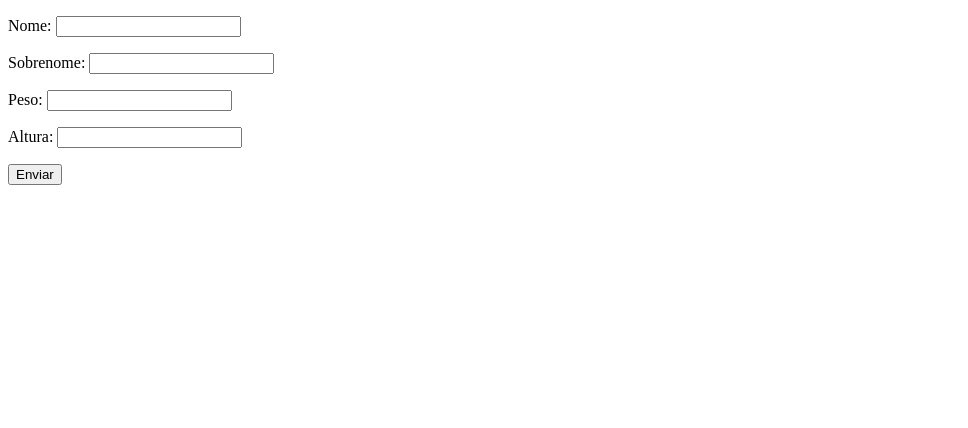
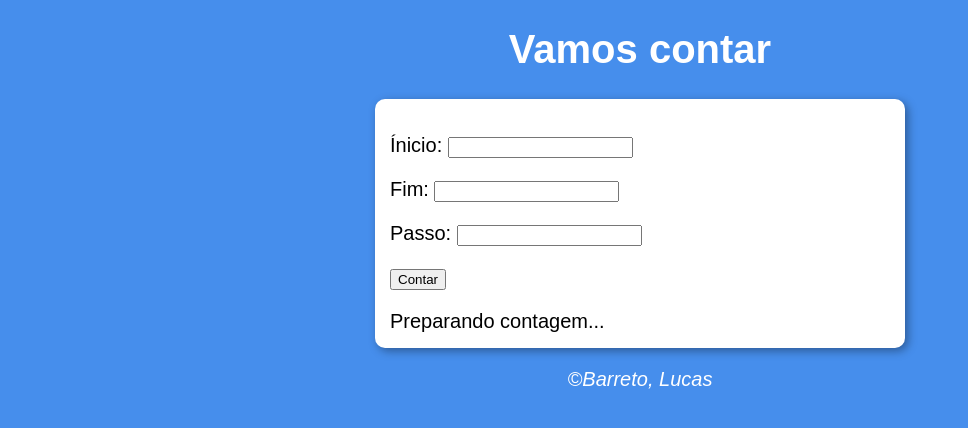
Before and after one commit to B1linha/ADS---Mackenzie, a plain HTML site: page JAVASCRIPT/Site Contador/index.html in a window 1280 px wide. Shown: the whole page, without its empty margins (0-968 px from the left). Drawn offline with Linux system fonts and the light colour scheme.

Commit message:
JavaScript 2.0

```diff
--- a/JAVASCRIPT/Site Contador/index.html
+++ b/JAVASCRIPT/Site Contador/index.html
@@ -3,19 +3,27 @@
 <head>
     <meta charset="UTF-8">
     <meta name="viewport" content="width=device-width, initial-scale=1.0">
-    <title>Exercícios</title>
+    <title>Contador</title>
+    <link rel="stylesheet" href="style.css">
 </head>
 <body>
-    <form class="form" action="" method="get">
-        <p>Nome: <input type="text" class="nome"></p>
-        <p>Sobrenome: <input type="text" class="sobrenome"></p>
-        <p>Peso: <input type="text" class="peso"></p>
-        <p>Altura: <input type="text" class="altura"></p>
-        <button>Enviar</button>
-    </form>
-    <div class="res">
-
-    </div>
+    <header>
+        <h1>Vamos contar</h1>
+    </header>
+    <section>
+        <div id="dados">
+            <p>Ínicio: <input type="number" id="txti"></p>
+            <p>Fim: <input type="number" id="txtf"></p>
+            <p>Passo: <input type="number" id="txtp"></p>
+            <p><input type="button" value="Contar" onclick="contar()"></p>
+        </div>
+        <div id="res">
+            Preparando contagem...
+        </div>
+    </section>
+    <footer>
+        <p>&copy;Barreto, Lucas</p>
+    </footer>
     <script src="script.js"></script>
 </body>
 </html>
--- a/JAVASCRIPT/Site Contador/script.js
+++ b/JAVASCRIPT/Site Contador/script.js
@@ -1,23 +1,19 @@
-// IIFE  Immediately-invoked Function Expression
-function meuEscopo() {
-    const form = document.querySelector('.form'); // Se fosse ID usaria o #
-    const res = document.querySelector('.res');
-    const pessoas = []; // Criando array onde os dados vão ficar guardados
-    function recebeEventoForm (evento) {
-        evento.preventDefault(); //Evita que a página recarregue ao enviar form
-        const nome = form.querySelector('.nome');
-        const sobrenome = form.querySelector('.sobrenome');
-        const peso = form.querySelector('.peso');
-        const altura = form.querySelector('.altura');
-        pessoas.push({ // Adicionando valores na array pessoas com o push
-            nome: nome.value,
-            sobrenome: sobrenome.value,
-            peso: peso.value,
-            altura: altura.value
-        });
-        console.log(pessoas);
-        res.innerHTML += `<p> ${nome.value} ${sobrenome.value} ${peso.value} ${altura.value} </p>`
-    }
-    form.addEventListener('submit', recebeEventoForm); // Escuta o evento submit
+function contar() {
+    let inicio = document.getElementById('txti');
+    let fim = document.getElementById('txtf');
+    let passo = document.getElementById('txtp');
+    let res = document.getElementById('res');
+
+    if(inicio.value.length == 0 || fim.value.length == 0 || passo.value.length == 0) {
+        window.alert('[ERRO] Faltam dados!');
+    }else {
+        res.innerHTML = 'Contando:';
+        let i = Number(inicio.value);
+        let f = Number(fim.value);
+        let p = Number(passo.value);
+
+        for(let c = i; c <= f; c += p) {
+            res.innerHTML += ` ${c}`
+        }
+    };
 }
-meuEscopo();
--- /dev/null
+++ b/JAVASCRIPT/Site Contador/style.css
@@ -0,0 +1,21 @@
+body {
+    background: rgb(70, 142, 236);
+    font: normal 15pt Arial;
+}
+header {
+    color: white;
+    text-align: center;
+}
+section {
+    background: white;
+    border-radius: 10px;
+    padding: 15px;
+    width: 500px;
+    margin: auto;
+    box-shadow: 3px 3px 10px rgba(0, 0, 0, 0.363);
+}
+footer {
+    color: white;
+    text-align: center;
+    font-style: italic;
+}
```
Also changed, not shown: JAVASCRIPT/Formulário/index.html (added, +22 -0 lines), JAVASCRIPT/Formulário/script.js (added, +23 -0 lines).
